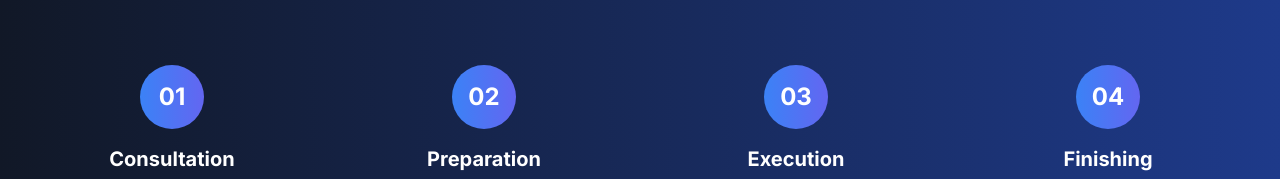
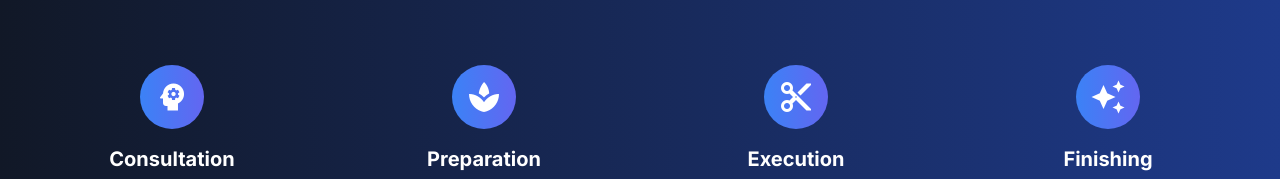
Before and after one commit to Ilir-Prog/bb, a React (Vite) app: page /services in a window 1280 px wide. Shown: the part 2609-2788 px from the top of the page. Built offline with nearby package versions, Linux system fonts and the light colour scheme.

Commit message:
Replace numbered circles with Google Material Icons

```diff
--- a/src/pages/Services.tsx
+++ b/src/pages/Services.tsx
@@ -204,15 +204,15 @@ const Services: React.FC = () => {
 
           <div className="grid grid-cols-1 md:grid-cols-4 gap-8">
             {[
-              { step: '01', title: t('services.process.consultation.title'), description: t('services.process.consultation.description') },
-              { step: '02', title: t('services.process.preparation.title'), description: t('services.process.preparation.description') },
-              { step: '03', title: t('services.process.execution.title'), description: t('services.process.execution.description') },
-              { step: '04', title: t('services.process.finishing.title'), description: t('services.process.finishing.description') }
+              { icon: 'psychology', title: t('services.process.consultation.title'), description: t('services.process.consultation.description') },
+              { icon: 'spa', title: t('services.process.preparation.title'), description: t('services.process.preparation.description') },
+              { icon: 'content_cut', title: t('services.process.execution.title'), description: t('services.process.execution.description') },
+              { icon: 'auto_awesome', title: t('services.process.finishing.title'), description: t('services.process.finishing.description') }
             ].map((process, index) => (
               <AnimatedSection key={index} animation="fadeInUp" delay={index * 150}>
                 <div className="text-center">
-                  <div className="bg-gradient-to-r from-blue-500 to-indigo-500 w-16 h-16 rounded-full flex items-center justify-center mx-auto mb-4 text-2xl font-bold text-white">
-                    {process.step}
+                  <div className="bg-gradient-to-r from-blue-500 to-indigo-500 w-16 h-16 rounded-full flex items-center justify-center mx-auto mb-4">
+                    <MaterialIcon name={process.icon} className="text-white" size="large" />
                   </div>
                   <h3 className="text-xl font-bold text-white mb-2">{process.title}</h3>
                   <p className="text-gray-300">{process.description}</p>
```
